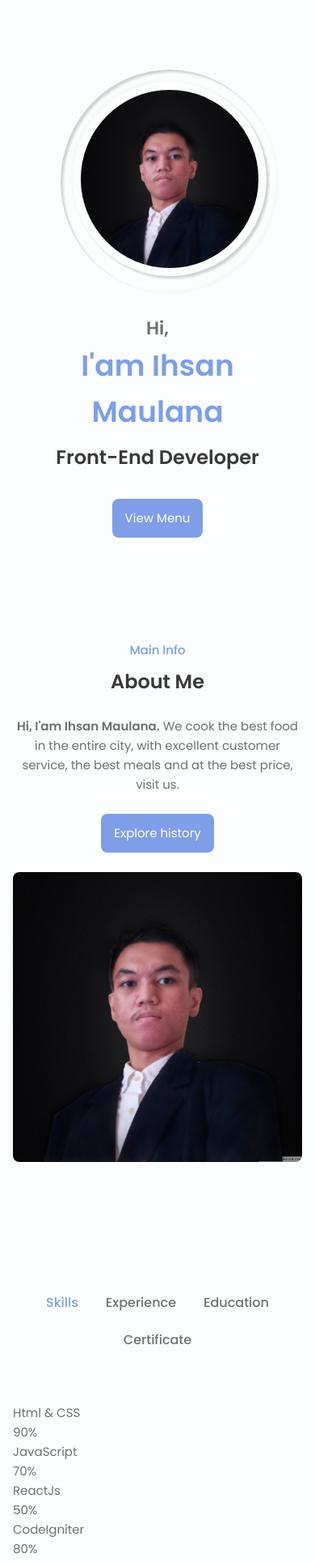
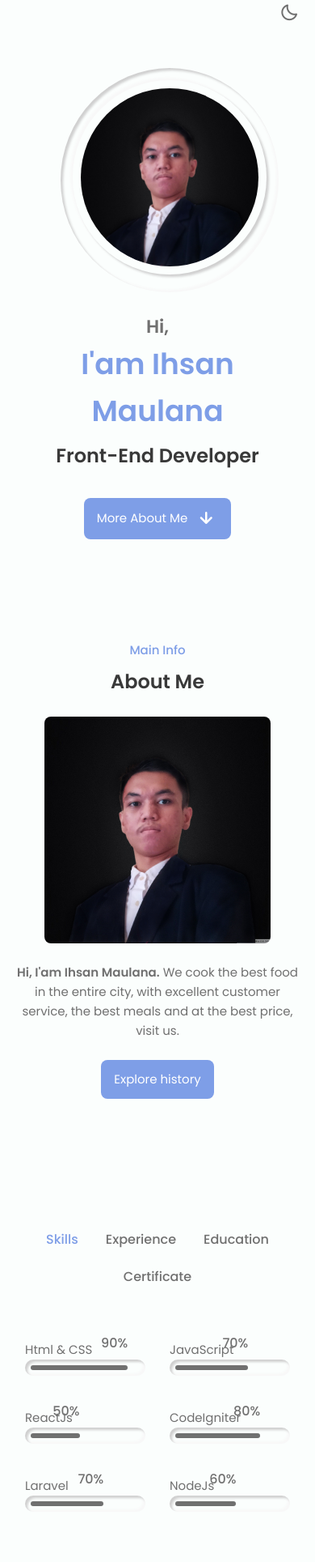
Before and after one commit to ihsanmaulana14/ihsanmaulana14.github.io, a plain HTML site: page index.html in a window 390 px wide. Shown: the part 57-1986 px from the top of the page at 81% size. Drawn offline with nearby package versions, Linux system fonts and the light colour scheme.

Commit message:
update 1

```diff
--- a/assets/css/styles.css
+++ b/assets/css/styles.css
@@ -82,22 +82,25 @@ body.dark-theme {
   --first-color-alt: hsl(222, 60%, 54%);
   --title-color: #f1f3f2;
   --text-color: #c7d1cc;
-  --body-color: hsl(250deg 90% 7%);
-  --container-color: hsl(250deg 90% 7%);
-
+  /* v-1 */
+  /* --body-color: hsl(250deg 90% 7%);
+  --container-color: hsl(250deg 90% 7%); */
+  /* v-2 */
+  --body-color: hsl(225, 4%, 18%);
+  --container-color: hsl(225, 4%, 18%);
   /* --inner-shadow: inset 3px 3px 3px #3e318686, inset -3px -3px 3px #070222; */
-  --inner-shadow: inset 3px 3px 3px #02010ab7, inset -3px -3px 3px #070222;
-  --inner-shadow2: 3px 3px 3px #8d8d8d, inset 3px 3px 3px #070222;
-  --outer-shadow: 3px 3px 3px #02010ab7, -3px -3px 3px #070222;
+  --inner-shadow: inset 3px 3px 3px #222327, inset -3px -3px 3px #363636;
+  /* --inner-shadow2: 3px 3px 3px #8d8d8d, inset 3px 3px 3px #070222; */
+  --outer-shadow: 3px 3px 3px #222327, -3px -3px 3px #363636;
 }
 
 /*========== Button Dark/Light ==========*/
 .change-theme {
-  position: absolute;
-  right: 1rem;
-  top: 1.8rem;
+  position: fixed;
+  right: 1.25rem;
+  top: 3.8rem;
   color: var(--text-color);
-  font-size: 1rem;
+  font-size: 1.5rem;
   cursor: pointer;
 }
 
@@ -265,6 +268,21 @@ img {
   margin-bottom: var(--mb-1);
 }
 
+/*========== BUTTONS ==========*/
+.button {
+  display: inline-block;
+  background-color: var(--first-color);
+  color: #fff;
+  padding: 0.75rem 1rem;
+  border-radius: 0.5rem;
+  transition: 0.3s;
+}
+
+.button:hover {
+  background-color: var(--first-color-alt);
+  transform: translateY(5px);
+}
+
 /*========== LAYOUT ==========*/
 .bd-container {
   max-width: 960px;
@@ -285,6 +303,11 @@ img {
   left: 0;
   z-index: var(--z-fixed);
   background-color: var(--body-color);
+}
+
+.row {
+  display: flex;
+  flex-wrap: wrap;
 }
 
 /*========== NAV ==========*/
@@ -421,19 +444,19 @@ img.logo__img {
   justify-self: center;
 }
 
-/*========== BUTTONS ==========*/
-.button {
-  display: inline-block;
-  background-color: var(--first-color);
-  color: #fff;
-  padding: 0.75rem 1rem;
-  border-radius: 0.5rem;
-  transition: 0.3s;
+.home__data .button {
+  /* font-size: var(--h3-font-size); */
+  padding: 0.1rem 1rem;
 }
 
-.button:hover {
-  background-color: var(--first-color-alt);
-  transform: translateY(5px);
+.home__icon {
+  font-size: 2em;
+  margin-left: var(--mb-1);
+}
+
+.button--flex {
+  display: inline-flex;
+  align-items: center;
 }
 
 /*========== ABOUT ==========*/
@@ -476,6 +499,37 @@ img.logo__img {
   color: var(--text-black-600);
   font-weight: 500;
   text-transform: capitalize;
+}
+
+.skills .skill-item {
+  flex: 0 0 50%;
+  max-width: 50%;
+  padding: 0 15px;
+  margin-bottom: 40px;
+}
+
+.skills .skill-item .progress {
+  height: 20px;
+  border-radius: 10px;
+  position: relative;
+}
+
+.skills .skill-item .progress-bar {
+  background-color: var(--text-color);
+  height: 6px;
+  left: 7px;
+  top: 7px;
+  position: absolute;
+  border-radius: 10px;
+}
+.skills .skill-item .progress-bar span {
+  position: absolute;
+  right: 0;
+  top: 0;
+  font-size: 16px;
+  font-weight: 500;
+  color: var(--text-black-600);
+  margin-top: -40px;
 }
 
 /*========== SERVICES ==========*/
@@ -682,16 +736,14 @@ img.logo__img {
 
 /*========== MEDIA QUERIES ==========*/
 @media screen and (max-width: 576px) {
-  /* .home__container,
-  .about__container,
-  .app__container {
+  .skill-item {
     flex: 0 0 100%;
-    align-items: center;
-  } */
+    max-width: 100%;
+  }
 
   .home.section .home__img {
     width: 240px;
-    order: -1;
+    order: -2;
   }
   .home__img img {
     width: 100%;
@@ -732,8 +784,8 @@ img.logo__img {
 
   .about__img,
   .app__img {
-    width: 380px;
-    order: 1;
+    width: 280px;
+    order: -1;
   }
 
   .contact__container {
--- a/index.html
+++ b/index.html
@@ -119,7 +119,7 @@
             <h2 class="home__subtitle">
               Front-End Developer
             </h2>
-            <a href="#" class="button">View Menu</a>
+            <a href="#about" class="button button--flex">More About Me <i class="uil uil-arrow-down home__icon"></i></a>
           </div>
           <div class="home__img">
             <div class="img__box inner__shadow">
@@ -171,7 +171,7 @@
 
             <div class="skill-item">
               <p>Html & CSS</p>
-              <div class="progress inner-shadow">
+              <div class="progress inner__shadow">
                 <div class="progress-bar" style="width: calc(90% - 14px)">
                   <span>90%</span>
                 </div>
@@ -180,7 +180,7 @@
 
             <div class="skill-item">
               <p>JavaScript</p>
-              <div class="progress inner-shadow">
+              <div class="progress inner__shadow">
                 <div class="progress-bar" style="width: calc(70% - 14px)">
                   <span>70%</span>
                 </div>
@@ -189,7 +189,7 @@
 
             <div class="skill-item">
               <p>ReactJs</p>
-              <div class="progress inner-shadow">
+              <div class="progress inner__shadow">
                 <div class="progress-bar" style="width: calc(50% - 14px)">
                   <span>50%</span>
                 </div>
@@ -198,7 +198,7 @@
 
             <div class="skill-item">
               <p>CodeIgniter</p>
-              <div class="progress inner-shadow">
+              <div class="progress inner__shadow">
                 <div class="progress-bar" style="width: calc(80% - 14px)">
                   <span>80%</span>
                 </div>
@@ -207,7 +207,7 @@
 
             <div class="skill-item">
               <p>Laravel</p>
-              <div class="progress inner-shadow">
+              <div class="progress inner__shadow">
                 <div class="progress-bar" style="width: calc(70% - 14px)">
                   <span>70%</span>
                 </div>
@@ -216,7 +216,7 @@
 
             <div class="skill-item">
               <p>NodeJs</p>
-              <div class="progress inner-shadow">
+              <div class="progress inner__shadow">
                 <div class="progress-bar" style="width: calc(60% - 14px)">
                   <span>60%</span>
                 </div>
```
Also changed, not shown: favicon.ico (deleted).
